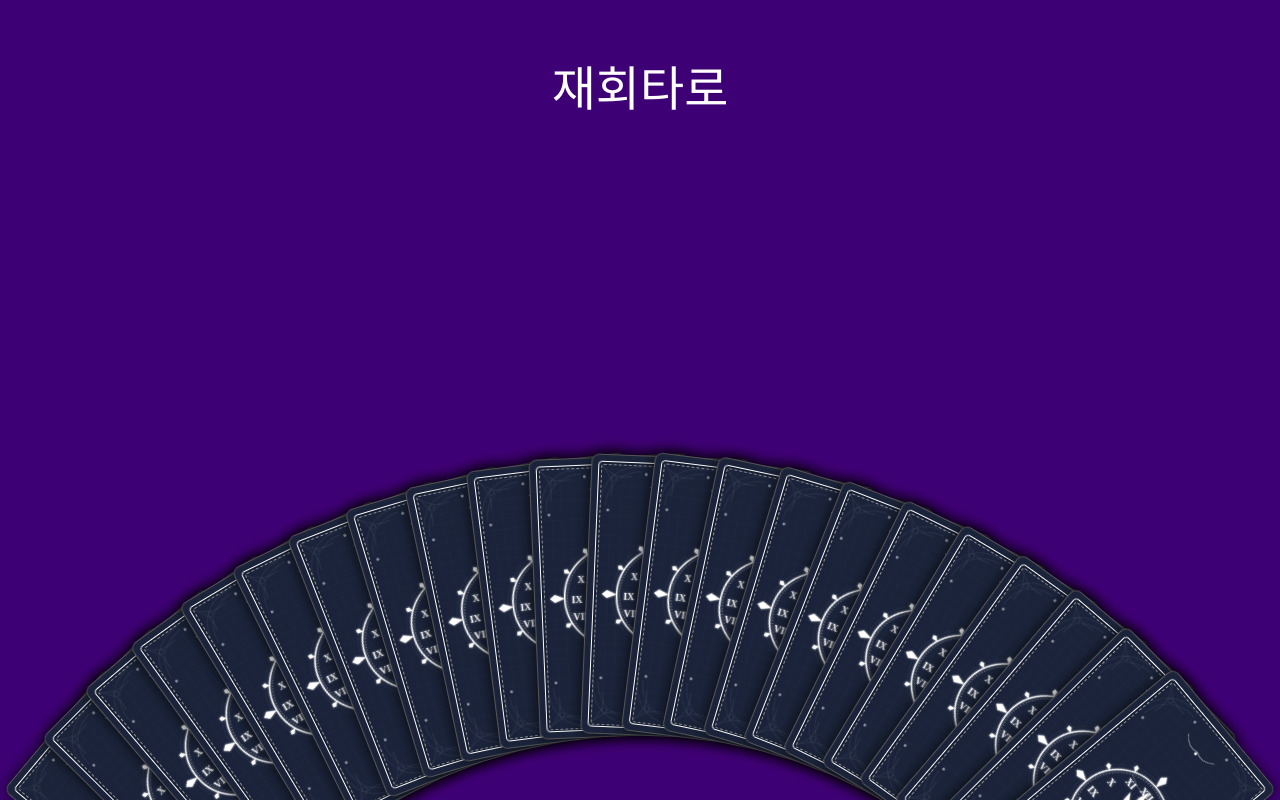
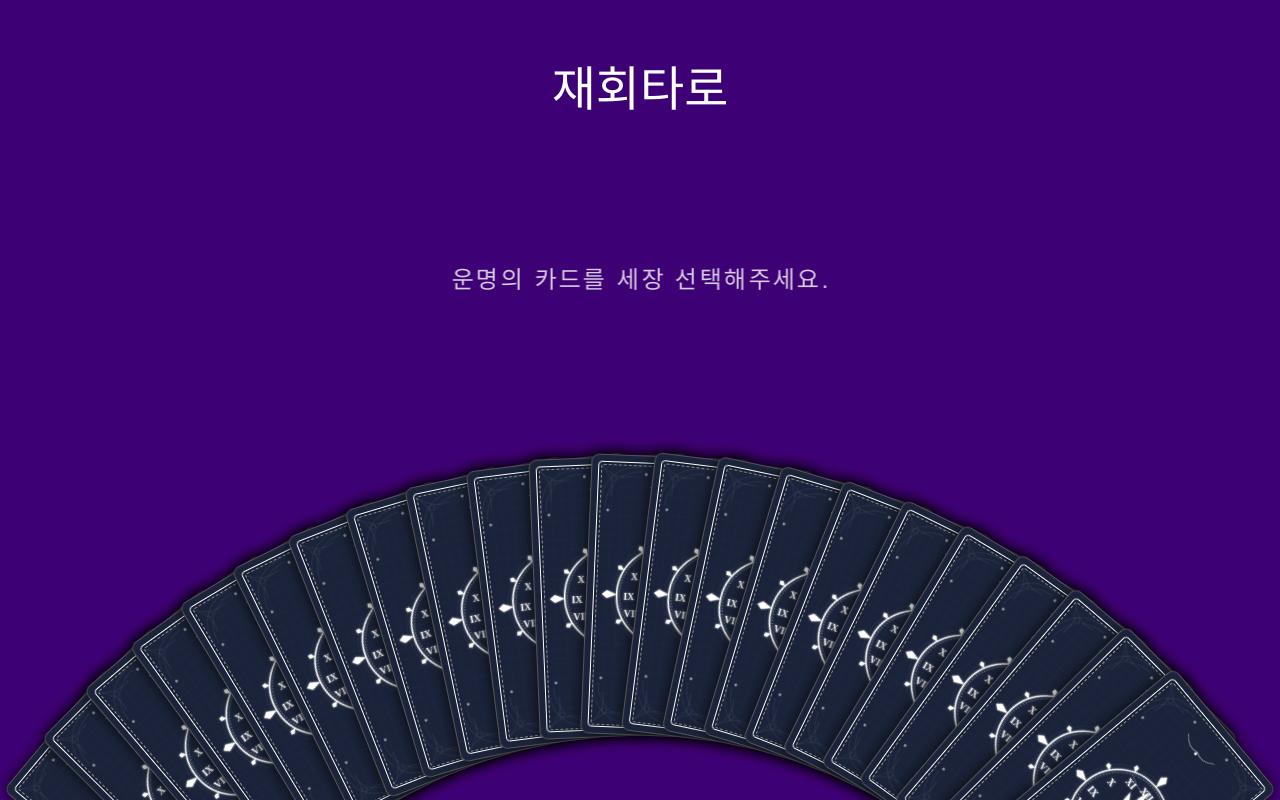
Before and after one commit to gringrape/tarotoo, a React (Vite) app: page / in a window 1280 px wide. Shown: the top 800 px of the page. Built offline with nearby package versions, Linux system fonts and the light colour scheme; a web font is replaced by a local one.

Commit message:
카드 고르기

```diff
--- a/package.json
+++ b/package.json
@@ -10,6 +10,7 @@
     "preview": "vite preview"
   },
   "dependencies": {
+    "framer-motion": "^12.26.2",
     "react": "^19.2.0",
     "react-dom": "^19.2.0",
     "styled-components": "^6.3.6"
--- a/src/App.tsx
+++ b/src/App.tsx
@@ -1,5 +1,5 @@
 import styled from "styled-components"
-import { CardDeck } from "./components/CardDeck"
+import { TarotBoard } from "./components/TarotBoard"
 
 const Container = styled.div`
   display: flex;
@@ -21,21 +21,11 @@ const Title = styled.h1`
   margin-bottom: 2rem;
 `
 
-const FooterMessage = styled.div`
-  position: absolute;
-  bottom: 250px; /* Above the cards */
-  color: white;
-  font-size: 1.2rem;
-  opacity: 0.8;
-  z-index: 0;
-`
-
 function App() {
   return (
     <Container>
       <Title>재회타로</Title>
-      <FooterMessage>운명의 카드를 선택해 주세요</FooterMessage>
-      <CardDeck />
+      <TarotBoard />
     </Container>
   )
 }
--- a/src/components/CardDeck.tsx
+++ b/src/components/CardDeck.tsx
@@ -1,4 +1,5 @@
 import styled from 'styled-components';
+import { motion } from 'framer-motion';
 import { TarotCard } from './TarotCard';
 
 // === Deck Configuration ===
@@ -43,23 +44,32 @@ const DeckContainer = styled.div`
   }
 `;
 
-const CardWrapper = styled.div<{ $rotation: number }>`
+// Removed SELECTION_CONFIG as it's now handled by SelectedCards component
+
+const CardWrapper = styled(motion.div) <{ $rotation: number }>`
   position: absolute;
   bottom: 0;
   transform-origin: 50% ${DECK_CONFIG.RADIUS_PERCENT};
-  transform: rotate(${props => props.$rotation}deg) translateY(${DECK_CONFIG.ARC_OFFSET_Y});
+
   /* Ensure click events work on the visible part */
   pointer-events: auto;
+  cursor: pointer;
 
   &:hover {
     /* Maintain original z-index to keep overlap order */
     transform: rotate(${props => props.$rotation}deg) translateY(calc(${DECK_CONFIG.ARC_OFFSET_Y} - 2em));
     transition: transform 0.2s ease-out;
   }
+  /* Base transition for hover */
   transition: transform 0.3s ease-out;
 `;
 
-export function CardDeck() {
+interface CardDeckProps {
+  selectedCards?: number[];
+  onCardClick?: (index: number) => void;
+}
+
+export function CardDeck({ selectedCards = [], onCardClick }: CardDeckProps) {
   const TOTAL_CARDS = 22;
   const { ARC_ANGLE } = DECK_CONFIG;
   const START_ANGLE = -ARC_ANGLE / 2;
@@ -68,12 +78,22 @@ export function CardDeck() {
   return (
     <DeckContainer>
       {Array.from({ length: TOTAL_CARDS }).map((_, index) => {
+        // If card is selected, don't render it here (it will be in SelectedCards)
+        if (selectedCards.includes(index)) return null;
+
         const rotation = START_ANGLE + (index * ANGLE_STEP);
+
         return (
           <CardWrapper
             key={index}
+            layoutId={`card-${index}`}
             $rotation={rotation}
-                        style={{ zIndex: index }}
+            style={{
+              zIndex: index,
+              // Apply rotation via style for initial position
+              transform: `rotate(${rotation}deg) translateY(${DECK_CONFIG.ARC_OFFSET_Y})`
+            }}
+            onClick={() => onCardClick && onCardClick(index)}
           >
             <TarotCard />
           </CardWrapper>
--- /dev/null
+++ b/src/components/SandText.tsx
@@ -0,0 +1,54 @@
+import styled, { keyframes } from 'styled-components';
+
+const sandScatter = keyframes`
+  0% {
+    opacity: 0;
+    transform: translateY(10px) scale(0.8);
+    filter: blur(10px);
+  }
+  100% {
+    opacity: 0.8;
+    transform: translateY(0) scale(1);
+    filter: blur(0);
+  }
+`;
+
+const Wrapper = styled.div`
+  position: absolute;
+  top: 35%;
+  left: 50%;
+  transform: translate(-50%, -50%);
+  display: flex;
+  gap: 0.1em;
+  font-family: 'KerisKeduLine', sans-serif;
+  font-size: 1.5rem;
+  color: white;
+  pointer-events: none;
+  white-space: nowrap;
+`;
+
+const Char = styled.span<{ $delay: number }>`
+  opacity: 0;
+  display: inline-block;
+  animation: ${sandScatter} 2s forwards;
+  animation-delay: ${props => props.$delay}s;
+`;
+
+interface SandTextProps {
+    text: string;
+}
+
+export function SandText({ text }: SandTextProps) {
+    return (
+        <Wrapper>
+            {text.split('').map((char, index) => (
+                <Char
+                    key={index}
+                    $delay={Math.random() * 2} // Random delay between 0 and 2s
+                >
+                    {char === ' ' ? '\u00A0' : char}
+                </Char>
+            ))}
+        </Wrapper>
+    );
+}
--- /dev/null
+++ b/src/components/SelectedCards.tsx
@@ -0,0 +1,68 @@
+import styled from 'styled-components';
+import { motion } from 'framer-motion';
+import { TarotCard } from './TarotCard';
+
+const SELECTION_CONFIG = {
+    SCALE: 0.4,
+    GAP_PERCENT: 120, // 100 = adjacent, >100 = spaced out
+    Y_OFFSET: '-45%', // Vertical offset from center
+};
+
+const Container = styled.div`
+  position: absolute;
+  top: 50%;
+  left: 50%;
+  transform: translate(-50%, -50%);
+  display: flex;
+  justify-content: center;
+  align-items: center;
+  gap: 120%; /* Gap controlled by container logic or individual positioning */
+  width: 100%;
+  height: 100%;
+  pointer-events: none; /* Allow clicks to pass through to deck if needed, but cards will capture clicks */
+`;
+
+const SelectedSlot = styled(motion.div) <{ $offset: string }>`
+  position: absolute;
+  /* Use translate for positioning to match the deck's transform-based movement */
+  /* Combine horizontal offset with vertical offset config */
+  transform: translate(${props => props.$offset}, ${SELECTION_CONFIG.Y_OFFSET}) !important;
+  /* Scale is handled by layoutId shared element transition or explicit style */
+  z-index: 1000;
+  pointer-events: auto;
+  cursor: pointer;
+
+  /* We can apply scale here directly */
+  scale: ${SELECTION_CONFIG.SCALE};
+`;
+
+interface SelectedCardsProps {
+    selectedCards: number[];
+    onCardClick: (index: number) => void;
+}
+
+export function SelectedCards({ selectedCards, onCardClick }: SelectedCardsProps) {
+    return (
+        <Container>
+            {selectedCards.map((cardIndex, i) => {
+                let offset = '0%';
+                if (i === 0) offset = `-${SELECTION_CONFIG.GAP_PERCENT}%`;
+                else if (i === 1) offset = '0%';
+                else if (i === 2) offset = `${SELECTION_CONFIG.GAP_PERCENT}%`;
+
+                return (
+                    <SelectedSlot
+                        key={cardIndex}
+                        layoutId={`card-${cardIndex}`}
+                        $offset={offset}
+                        onClick={() => onCardClick(cardIndex)}
+                        initial={false} // Let framer handle the entry from the deck
+                        transition={{ type: "spring", stiffness: 300, damping: 30 }}
+                    >
+                        <TarotCard />
+                    </SelectedSlot>
+                );
+            })}
+        </Container>
+    );
+}
--- /dev/null
+++ b/src/components/TarotBoard.tsx
@@ -0,0 +1,29 @@
+import { useState } from 'react';
+import { LayoutGroup } from 'framer-motion';
+import { CardDeck } from './CardDeck';
+import { SelectedCards } from './SelectedCards';
+import { SandText } from './SandText';
+
+export function TarotBoard() {
+    const [selectedCards, setSelectedCards] = useState<number[]>([]);
+
+    const handleCardClick = (index: number) => {
+        setSelectedCards(prev => {
+            if (prev.includes(index)) {
+                return prev.filter(i => i !== index);
+            }
+            if (prev.length < 3) {
+                return [...prev, index];
+            }
+            return prev;
+        });
+    };
+
+    return (
+        <LayoutGroup>
+            {selectedCards.length === 0 && <SandText text="운명의 카드를 세장 선택해주세요." />}
+            <SelectedCards selectedCards={selectedCards} onCardClick={handleCardClick} />
+            <CardDeck selectedCards={selectedCards} onCardClick={handleCardClick} />
+        </LayoutGroup>
+    );
+}
```
Also changed, not shown: 1 other file (tests, documents, lock files or other folders). Lines whose indentation alone changed are shown as unchanged.
